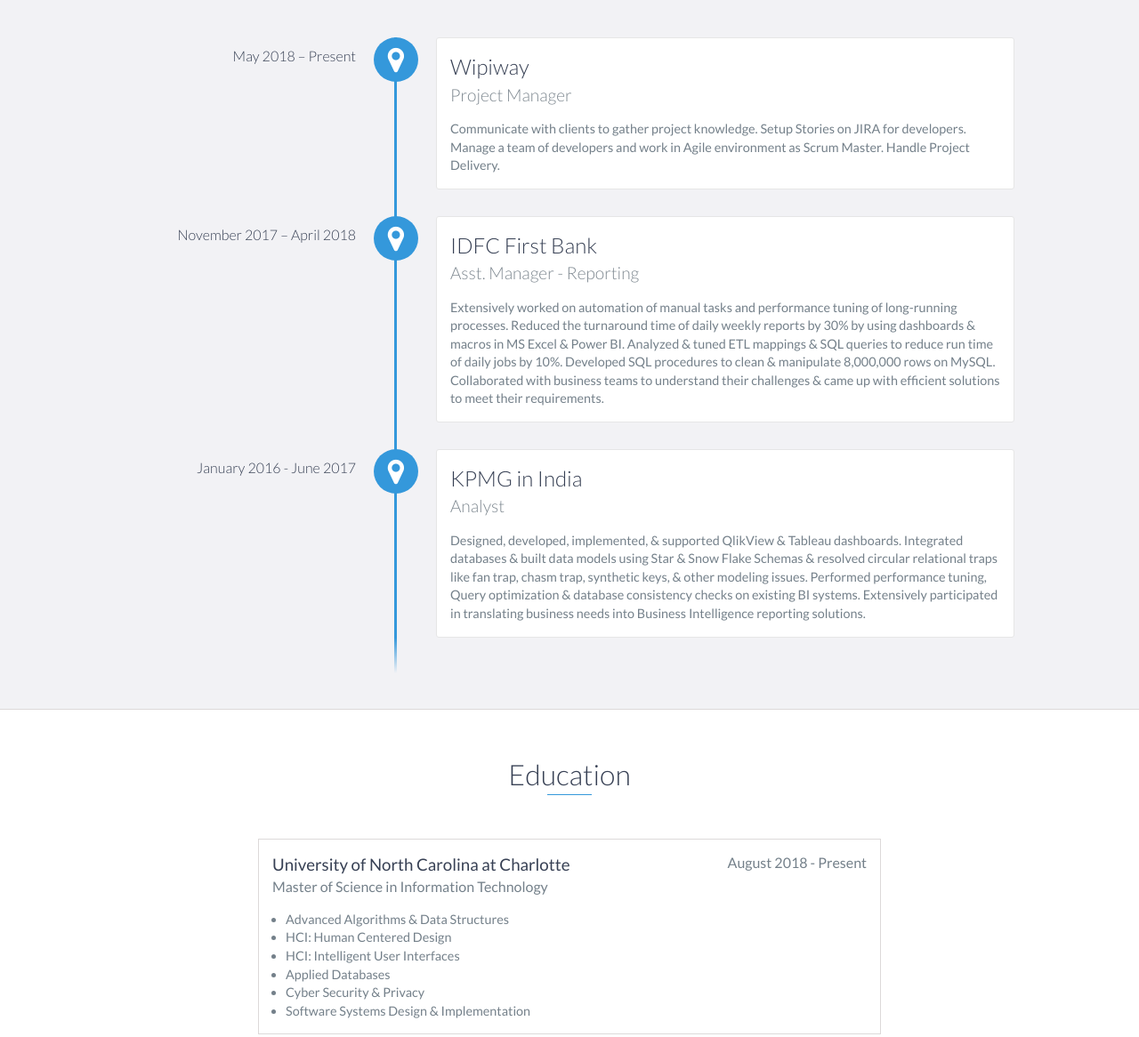
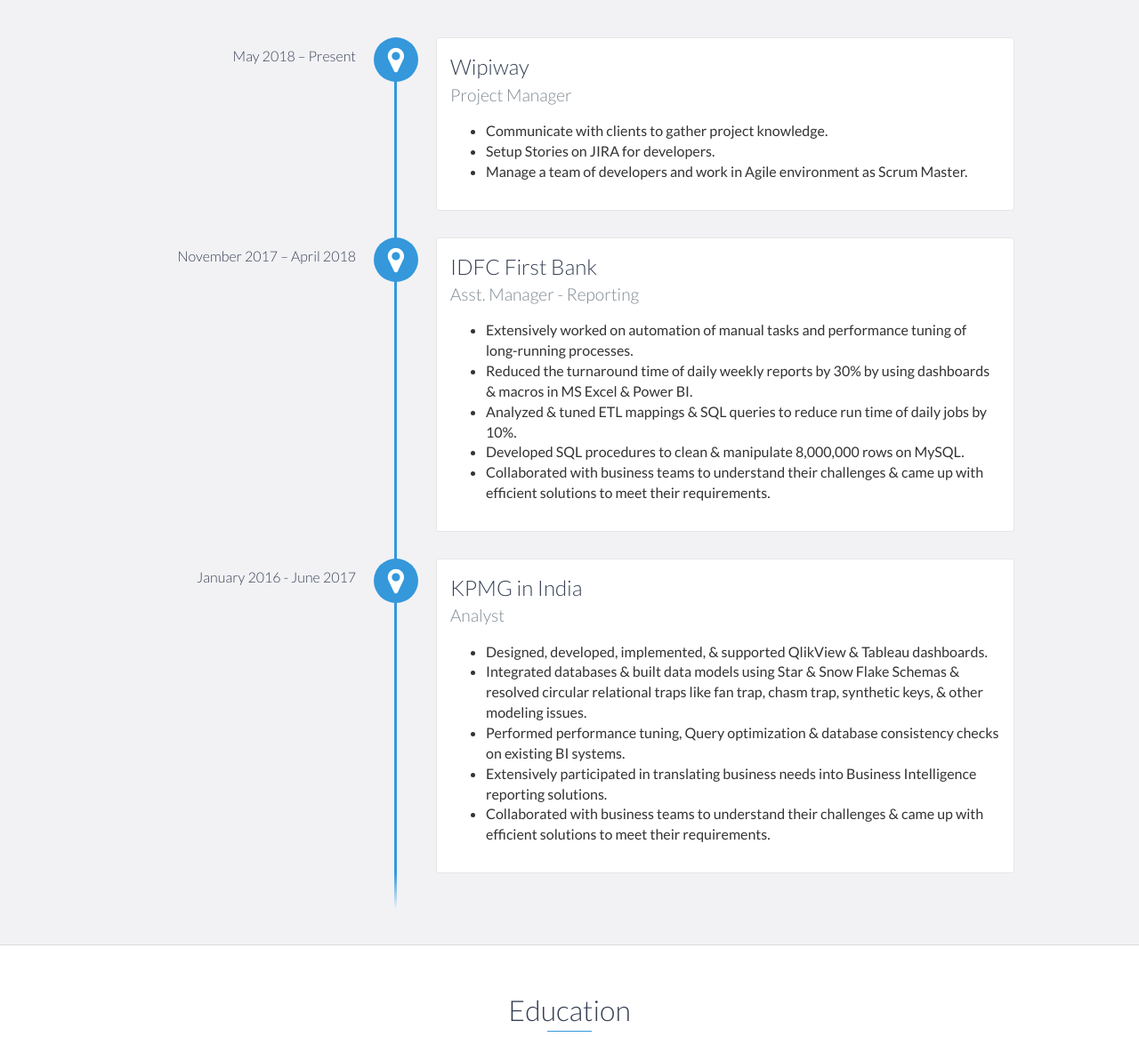
Before and after one commit to rohandash06/rohan-dash06.github.io, a website: page index.html in a window 1280 px wide. Shown: the part 1140-2306 px from the top of the page at 89% size. Drawn offline with nearby package versions, Linux system fonts and the light colour scheme.

Commit message:
Update index.html

```diff
--- a/index.html
+++ b/index.html
@@ -72,11 +72,12 @@
                     <h2 class="heading">About Me</h2>
                 </div>
                 <div class="col-md-8">
-                    <p>
+                    <p1>
                         Graduate Student with over two years of professional experience in data warehousing, business intelligence and UI/UX Design, seeking an opportunity with a growing organization. Proven ability to understand user requirements and translate into actionable project plans.
-
+                    </p1>
+		    <p2>
                         Adaptable. Resourceful. Inquisitive.
-                    </p>
+                    </p2>
                 </div>
             </div>
         </div>
@@ -90,35 +91,62 @@
 	    <div data-date="May 2018 – Present">
                 <h3>Wipiway</h3>
                 <h4>Project Manager</h4>
-                <p>
+               <ul>
+                <li>
                     Communicate with clients to gather project knowledge.
+                </li>
+                <li>
                     Setup Stories on JIRA for developers.
+                </li>
+                <li>
                     Manage a team of developers and work in Agile environment as Scrum Master.
-		    Handle Project Delivery.
-                </p>
+                </li>
+            </ul>
+
             </div>
 
             <div data-date="November 2017 – April 2018">
                 <h3>IDFC First Bank</h3>
                 <h4>Asst. Manager - Reporting</h4>
-                <p>
+               <ul>
+                <li>
                     Extensively worked on automation of manual tasks and performance tuning of long-running processes.
+                </li>
+                <li>
                     Reduced the turnaround time of daily weekly reports by 30% by using dashboards & macros in MS Excel & Power BI.
+                </li>
+                <li>
                     Analyzed & tuned ETL mappings & SQL queries to reduce run time of daily jobs by 10%.
+                </li>
+                <li>
                     Developed SQL procedures to clean & manipulate 8,000,000 rows on MySQL.
+                </li>
+                <li>
                     Collaborated with business teams to understand their challenges & came up with efficient solutions to meet their requirements.
-                </p>
+                </li>
+            </ul>
             </div>
 
             <div data-date="January 2016 - June 2017">
                 <h3>KPMG in India</h3>
                 <h4>Analyst</h4>
-                <p>
+               <ul>
+                <li>
                     Designed, developed, implemented, & supported QlikView & Tableau dashboards.
+                </li>
+                <li>
                     Integrated databases & built data models using Star & Snow Flake Schemas & resolved circular relational traps like fan trap, chasm trap, synthetic keys, & other modeling issues.
+                </li>
+                <li>
                     Performed performance tuning, Query optimization & database consistency checks on existing BI systems.
+                </li>
+                <li>
                     Extensively participated in translating business needs into Business Intelligence reporting solutions.
-                </p>
+                </li>
+                <li>
+                    Collaborated with business teams to understand their challenges & came up with efficient solutions to meet their requirements.
+                </li>
+            </ul>
             </div>
         </div>
     </div>
```
Lines whose indentation alone changed are shown as unchanged.
